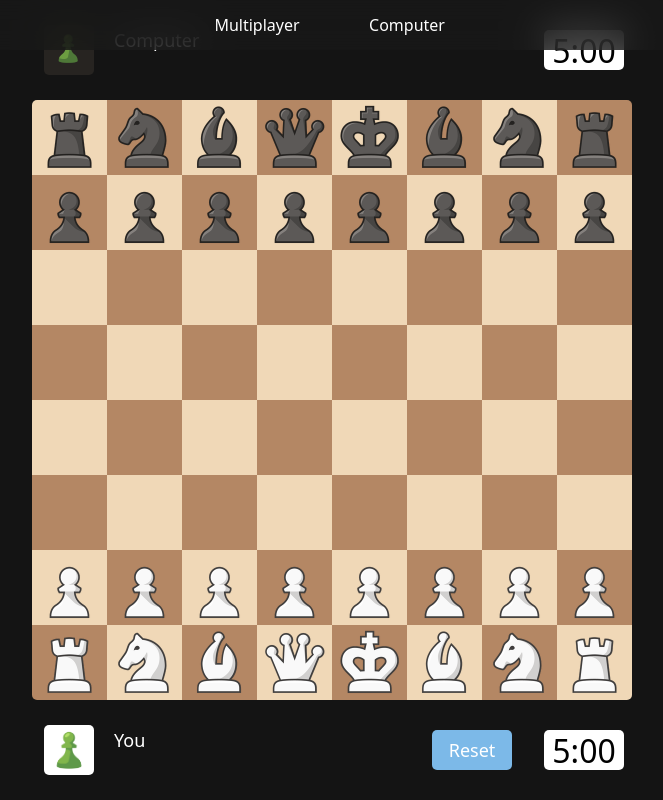
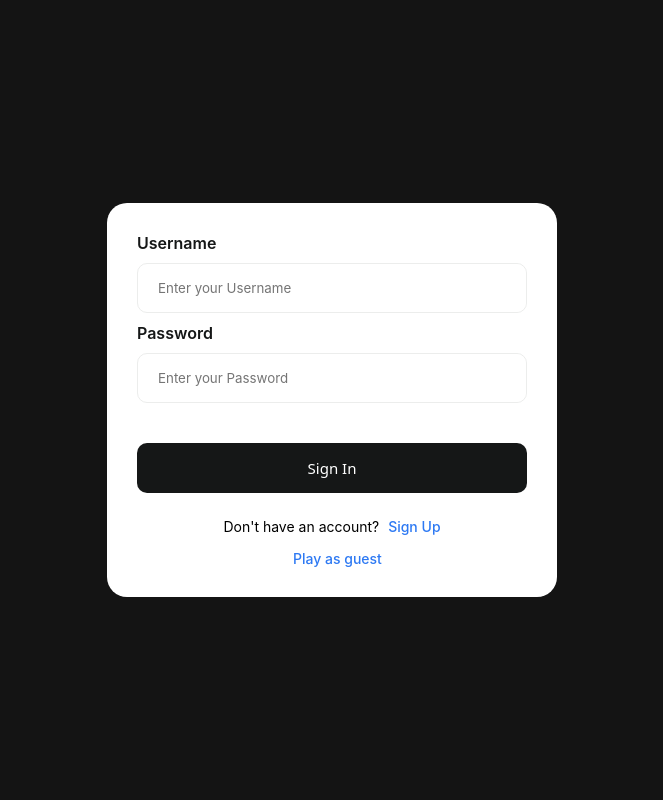
Before and after one commit to lusj3822/Chess, a React (Vite) app: page / in a window 1280 px wide. Shown: the whole page, without its empty margins (308-971 px from the left). Built offline with nearby package versions, Linux system fonts and the light colour scheme.

Commit message:
Log in form

```diff
--- a/src/App.tsx
+++ b/src/App.tsx
@@ -7,8 +7,12 @@ import { GameContext, GameState, PlayerData, Time } from './interfaces';
 
 import { socket } from './socket';
 import Navbar from './components/Navbar/Navbar';
+import LoginForm from './components/LoginForm/LoginForm';
 
 function App() {
+  const [isLoggedIn, setIsLoggedIn] = useState<boolean>(false);
+  const [username, setUsername] = useState<string>("Guest");
+
   const [gameState, setGameState] = useState<GameState>({
       checkmate: false,
       stalemate: false,
@@ -76,7 +80,7 @@ function App() {
 
   const playerData: PlayerData = {
     image: "player-icons/player.jpg",
-    userName: gameContext.playComputer ? 'You' : playerColor == 'white' ? 'You are playing as white' : '',
+    userName: gameContext.playComputer ? username : playerColor == 'white' ? 'You are playing as white' : '',
     color: playerColor,
     turnStatus: gameContext.gameState.currentTurn === 'w' ? "Your turn" : "",
     time: playerTime,
@@ -95,8 +99,14 @@ function App() {
     setPlayComputerFlag(false);
   }
 
+  function login(): void {
+    setIsLoggedIn(true);
+    setUsername("Jens");
+  }
+
   return (
     <div>
+      {!isLoggedIn && <LoginForm login={login}/>}
       <Navbar playComputer={playComputer} playMultiplayer={playMultiplayer}/>
       {playComputerFlag || startGame ? (
         <>
--- /dev/null
+++ b/src/components/LoginForm/LoginForm.tsx
@@ -0,0 +1,37 @@
+import { useState } from 'react';
+import './loginform.css';
+
+interface Props {
+    login: () => void;
+}
+
+export default function LoginForm({ login }: Props) {
+    const [isSignUp, setIsSignUp] = useState<boolean>(false);
+
+    return (
+        <div className='sign-in-container'>
+            <form className="form">
+                <div className="flex-column">
+                    <label>Username </label>
+                </div>
+
+                <div className="inputForm">
+                    <input placeholder="Enter your Username" className="input" type="text"></input>
+                </div>
+
+                <div className="flex-column">
+                    <label>Password </label>
+                </div>
+
+                <div className="inputForm">
+                    <input placeholder="Enter your Password" className="input" type="password"></input>
+                </div>
+
+                <div className="flex-row"></div>
+                <button className="button-submit" onClick={() => login()}>{isSignUp ? "Sign Up" : "Sign In"}</button>
+                <p className="p">Don't have an account? <span className="span" onClick={() => setIsSignUp(true)}>Sign Up</span></p>
+                <span className="pline" onClick={() => login()}>Play as guest</span>
+                </form>
+        </div>
+    )
+}
--- /dev/null
+++ b/src/components/LoginForm/loginform.css
@@ -0,0 +1,133 @@
+.sign-in-container {
+  width: 100%;
+  height: 100%;
+  position: absolute;
+  top: 50%;
+  left: 50%;
+  transform: translate(-50%, -50%);
+  z-index: 20;
+  display: flex;
+  justify-content: center;
+  align-items: center;
+  background: #141414;
+}
+
+.form {
+  display: flex;
+  flex-direction: column;
+  gap: 10px;
+  background-color: #ffffff;
+  padding: 30px;
+  width: 450px;
+  border-radius: 20px;
+  font-family: -apple-system, BlinkMacSystemFont, 'Segoe UI', Roboto, Oxygen, Ubuntu, Cantarell, 'Open Sans', 'Helvetica Neue', sans-serif;
+}
+
+::placeholder {
+  font-family: -apple-system, BlinkMacSystemFont, 'Segoe UI', Roboto, Oxygen, Ubuntu, Cantarell, 'Open Sans', 'Helvetica Neue', sans-serif;
+}
+
+.form button {
+  align-self: flex-end;
+}
+
+.flex-column > label {
+  color: #151717;
+  font-weight: 600;
+}
+
+.inputForm {
+  border: 1.5px solid #ecedec;
+  border-radius: 10px;
+  height: 50px;
+  display: flex;
+  align-items: center;
+  padding-left: 10px;
+  transition: 0.2s ease-in-out;
+}
+
+.input {
+  margin-left: 10px;
+  border-radius: 10px;
+  border: none;
+  width: 100%;
+  height: 100%;
+}
+
+.input:focus {
+  outline: none;
+}
+
+.inputForm:focus-within {
+  border: 1.5px solid #2d79f3;
+}
+
+.flex-row {
+  display: flex;
+  flex-direction: row;
+  align-items: center;
+  gap: 10px;
+  justify-content: space-between;
+}
+
+.flex-row > div > label {
+  font-size: 14px;
+  color: black;
+  font-weight: 400;
+}
+
+.span {
+  font-size: 14px;
+  margin-left: 5px;
+  color: #2d79f3;
+  font-weight: 500;
+  cursor: pointer;
+}
+
+.button-submit {
+  margin: 20px 0 10px 0;
+  background-color: #151717;
+  border: none;
+  color: white;
+  font-size: 15px;
+  font-weight: 500;
+  border-radius: 10px;
+  height: 50px;
+  width: 100%;
+  cursor: pointer;
+}
+
+.p {
+  text-align: center;
+  color: black;
+  font-size: 14px;
+  margin: 5px 0;
+}
+
+.btn {
+  margin-top: 10px;
+  width: 100%;
+  height: 50px;
+  border-radius: 10px;
+  display: flex;
+  justify-content: center;
+  align-items: center;
+  font-weight: 500;
+  gap: 10px;
+  border: 1px solid #ededef;
+  background-color: white;
+  cursor: pointer;
+  transition: 0.2s ease-in-out;
+}
+
+.btn:hover {
+  border: 1px solid #2d79f3;
+}
+
+.pline {
+  font-size: 14px;
+  margin-left: 40%;
+  color: #2d79f3;
+  font-weight: 500;
+  cursor: pointer;
+}
```
